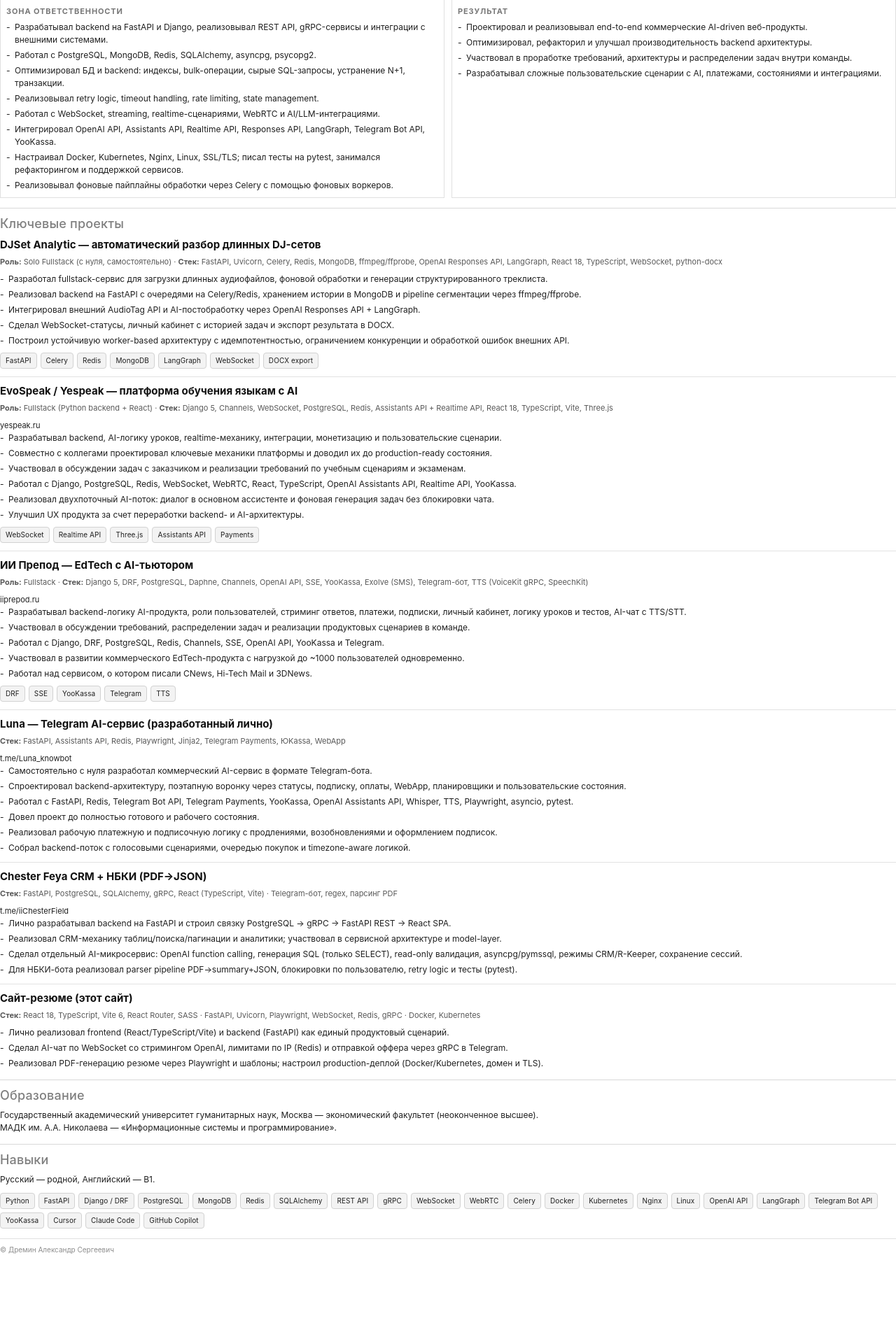
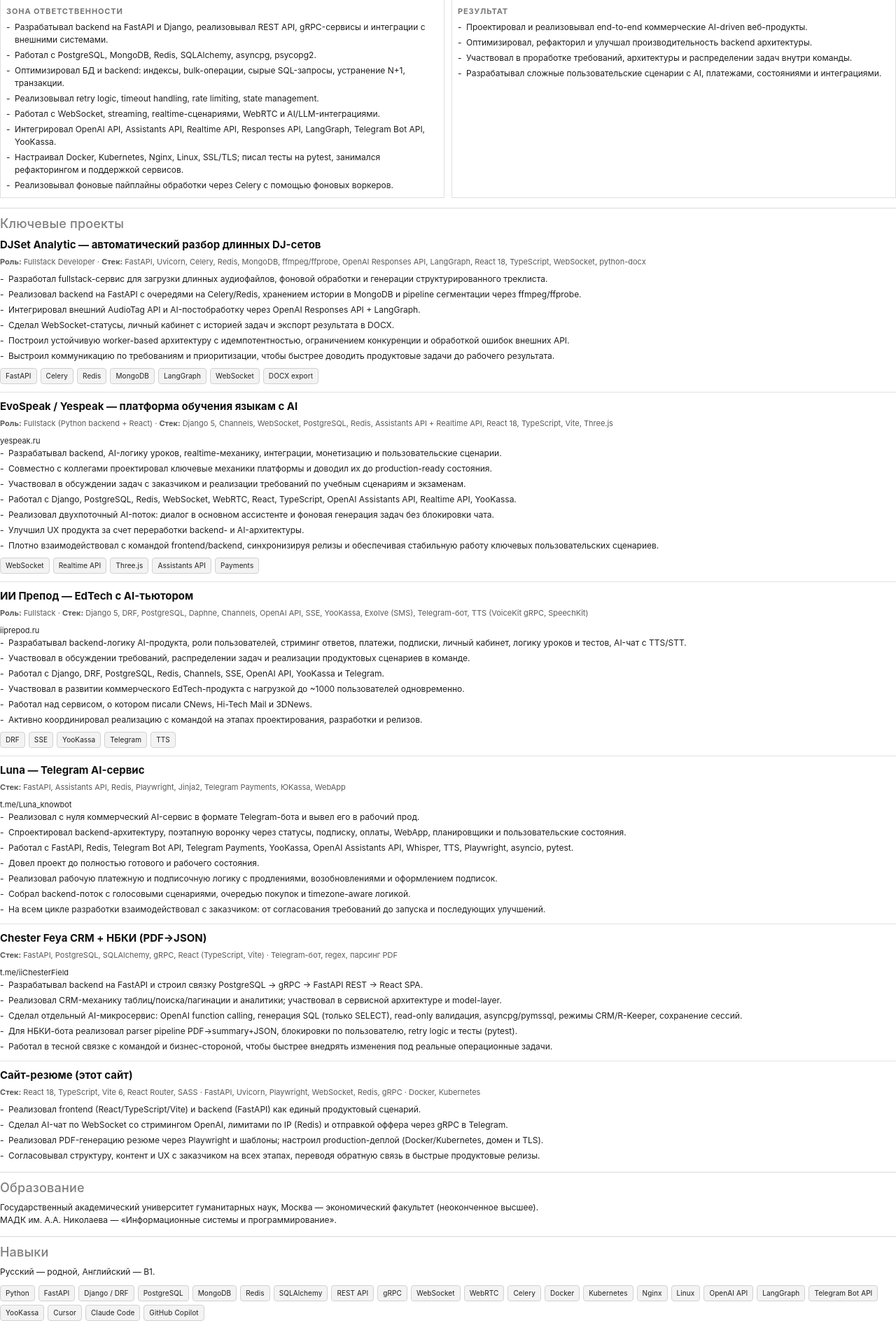
Before and after one commit to azora929/myResume, a Python web app: template webApp/assets/templates/template.html in a window 1280 px wide. Shown: the part 670-2571 px from the top of the page at 70% size. Before the commit the page ends 2462 px from the top, so only its background shows below. Run offline with Jinja, Linux system fonts and the light colour scheme; the template is opened without the code that fills it, so the values that code supplies are empty; some libraries are stand-ins or nearby versions.

Commit message:
Доработка текста

```diff
--- a/webApp/assets/templates/template.html
+++ b/webApp/assets/templates/template.html
@@ -224,7 +224,7 @@
           <div class="proj-top">
             <div>
               <p class="proj-name">DJSet Analytic — автоматический разбор длинных DJ-сетов</p>
-              <p class="meta"><b>Роль:</b> Solo Fullstack (с нуля, самостоятельно) · <b>Стек:</b> FastAPI, Uvicorn, Celery, Redis, MongoDB, ffmpeg/ffprobe, OpenAI Responses API, LangGraph, React 18, TypeScript, WebSocket, python-docx</p>
+              <p class="meta"><b>Роль:</b> Fullstack Developer · <b>Стек:</b> FastAPI, Uvicorn, Celery, Redis, MongoDB, ffmpeg/ffprobe, OpenAI Responses API, LangGraph, React 18, TypeScript, WebSocket, python-docx</p>
             </div>
           </div>
 
@@ -234,6 +234,7 @@
             <li>Интегрировал внешний AudioTag API и AI-постобработку через OpenAI Responses API + LangGraph.</li>
             <li>Сделал WebSocket-статусы, личный кабинет с историей задач и экспорт результата в DOCX.</li>
             <li>Построил устойчивую worker-based архитектуру с идемпотентностью, ограничением конкуренции и обработкой ошибок внешних API.</li>
+            <li>Выстроил коммуникацию по требованиям и приоритизации, чтобы быстрее доводить продуктовые задачи до рабочего результата.</li>
           </ul>
 
           <div class="chips">
@@ -257,6 +258,7 @@
             <li>Работал с Django, PostgreSQL, Redis, WebSocket, WebRTC, React, TypeScript, OpenAI Assistants API, Realtime API, YooKassa.</li>
             <li>Реализовал двухпоточный AI-поток: диалог в основном ассистенте и фоновая генерация задач без блокировки чата.</li>
             <li>Улучшил UX продукта за счет переработки backend- и AI-архитектуры.</li>
+            <li>Плотно взаимодействовал с командой frontend/backend, синхронизируя релизы и обеспечивая стабильную работу ключевых пользовательских сценариев.</li>
           </ul>
 
           <div class="chips">
@@ -279,6 +281,7 @@
             <li>Работал с Django, DRF, PostgreSQL, Redis, Channels, SSE, OpenAI API, YooKassa и Telegram.</li>
             <li>Участвовал в развитии коммерческого EdTech-продукта с нагрузкой до ~1000 пользователей одновременно.</li>
             <li>Работал над сервисом, о котором писали CNews, Hi-Tech Mail и 3DNews.</li>
+            <li>Активно координировал реализацию с командой на этапах проектирования, разработки и релизов.</li>
           </ul>
 
           <div class="chips">
@@ -289,18 +292,19 @@
         <article class="proj">
           <div class="proj-top">
             <div>
-              <p class="proj-name">Luna — Telegram AI-сервис (разработанный лично)</p>
+              <p class="proj-name">Luna — Telegram AI-сервис</p>
               <p class="meta"><b>Стек:</b> FastAPI, Assistants API, Redis, Playwright, Jinja2, Telegram Payments, ЮKassa, WebApp</p>
             </div>
             <a class="proj-link" href="https://t.me/Luna_knowbot">t.me/Luna_knowbot</a>
           </div>
           <ul class="bul">
-            <li>Самостоятельно с нуля разработал коммерческий AI-сервис в формате Telegram-бота.</li>
+            <li>Реализовал с нуля коммерческий AI-сервис в формате Telegram-бота и вывел его в рабочий прод.</li>
             <li>Спроектировал backend-архитектуру, поэтапную воронку через статусы, подписку, оплаты, WebApp, планировщики и пользовательские состояния.</li>
             <li>Работал с FastAPI, Redis, Telegram Bot API, Telegram Payments, YooKassa, OpenAI Assistants API, Whisper, TTS, Playwright, asyncio, pytest.</li>
             <li>Довел проект до полностью готового и рабочего состояния.</li>
             <li>Реализовал рабочую платежную и подписочную логику с продлениями, возобновлениями и оформлением подписок.</li>
             <li>Собрал backend-поток с голосовыми сценариями, очередью покупок и timezone-aware логикой.</li>
+            <li>На всем цикле разработки взаимодействовал с заказчиком: от согласования требований до запуска и последующих улучшений.</li>
           </ul>
         </article>
 
@@ -313,10 +317,11 @@
             <a class="proj-link" href="https://t.me/iiChesterField">t.me/iiChesterField</a>
           </div>
           <ul class="bul">
-            <li>Лично разрабатывал backend на FastAPI и строил связку PostgreSQL → gRPC → FastAPI REST → React SPA.</li>
+            <li>Разрабатывал backend на FastAPI и строил связку PostgreSQL → gRPC → FastAPI REST → React SPA.</li>
             <li>Реализовал CRM-механику таблиц/поиска/пагинации и аналитики; участвовал в сервисной архитектуре и model-layer.</li>
             <li>Сделал отдельный AI-микросервис: OpenAI function calling, генерация SQL (только SELECT), read-only валидация, asyncpg/pymssql, режимы CRM/R-Keeper, сохранение сессий.</li>
             <li>Для НБКИ-бота реализовал parser pipeline PDF→summary+JSON, блокировки по пользователю, retry logic и тесты (pytest).</li>
+            <li>Работал в тесной связке с командой и бизнес-стороной, чтобы быстрее внедрять изменения под реальные операционные задачи.</li>
           </ul>
         </article>
 
@@ -328,9 +333,10 @@
             </div>
           </div>
           <ul class="bul">
-            <li>Лично реализовал frontend (React/TypeScript/Vite) и backend (FastAPI) как единый продуктовый сценарий.</li>
+            <li>Реализовал frontend (React/TypeScript/Vite) и backend (FastAPI) как единый продуктовый сценарий.</li>
             <li>Сделал AI-чат по WebSocket со стримингом OpenAI, лимитами по IP (Redis) и отправкой оффера через gRPC в Telegram.</li>
             <li>Реализовал PDF-генерацию резюме через Playwright и шаблоны; настроил production-деплой (Docker/Kubernetes, домен и TLS).</li>
+            <li>Согласовывал структуру, контент и UX с заказчиком на всех этапах, переводя обратную связь в быстрые продуктовые релизы.</li>
           </ul>
         </article>
     </div>
```
Also changed, not shown: webApp/reactFrontEnd/src/components/projects/ProjectsSection.tsx (+17 -11 lines).
